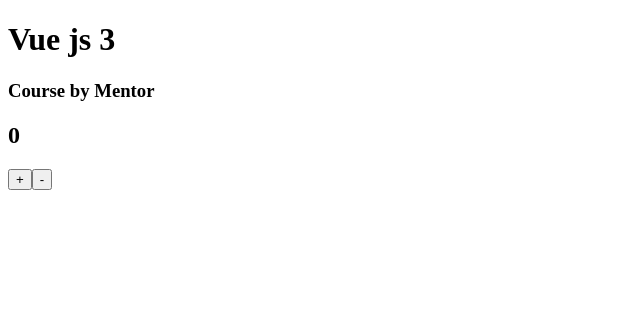
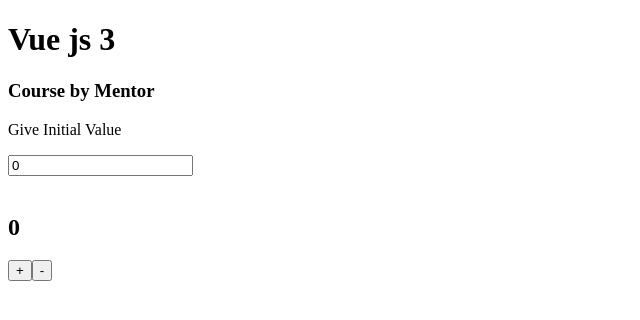
Before and after one commit to rahim-uddin-jsr/first-vue-app, a Vue app: page / in a window 1280 px wide. Shown: the top 320 px of the page, without its empty margins (0-640 px from the left). Built offline with nearby package versions, Linux system fonts and the light colour scheme.

Commit message:
tow way data binding

```diff
--- a/src/App.vue
+++ b/src/App.vue
@@ -1,9 +1,12 @@
 <template>
     <h1>{{ courseName }}</h1>
     <h3> Course by {{ mentor }}</h3>
+    <p>Give Initial Value</p>
+    <input type="number" v-model="count">
+    <br><br>
     <h2>{{ count }}</h2>
-    <button @click="count++" >+</button>
-    <button @click="count--" >-</button>
+    <button @click="count++">+</button>
+    <button @click="count--">-</button>
 </template>
 
 <!-- <script>
@@ -30,7 +33,8 @@
 <script setup>
 import { ref } from 'vue';
 
-        let count= ref(0)
-        const courseName=ref("Vue js 3");
-        const mentor=ref("Mentor");
+let count = ref(0);
+const courseName = ref("Vue js 3");
+const mentor = ref("Mentor");
+
 </script>
```
